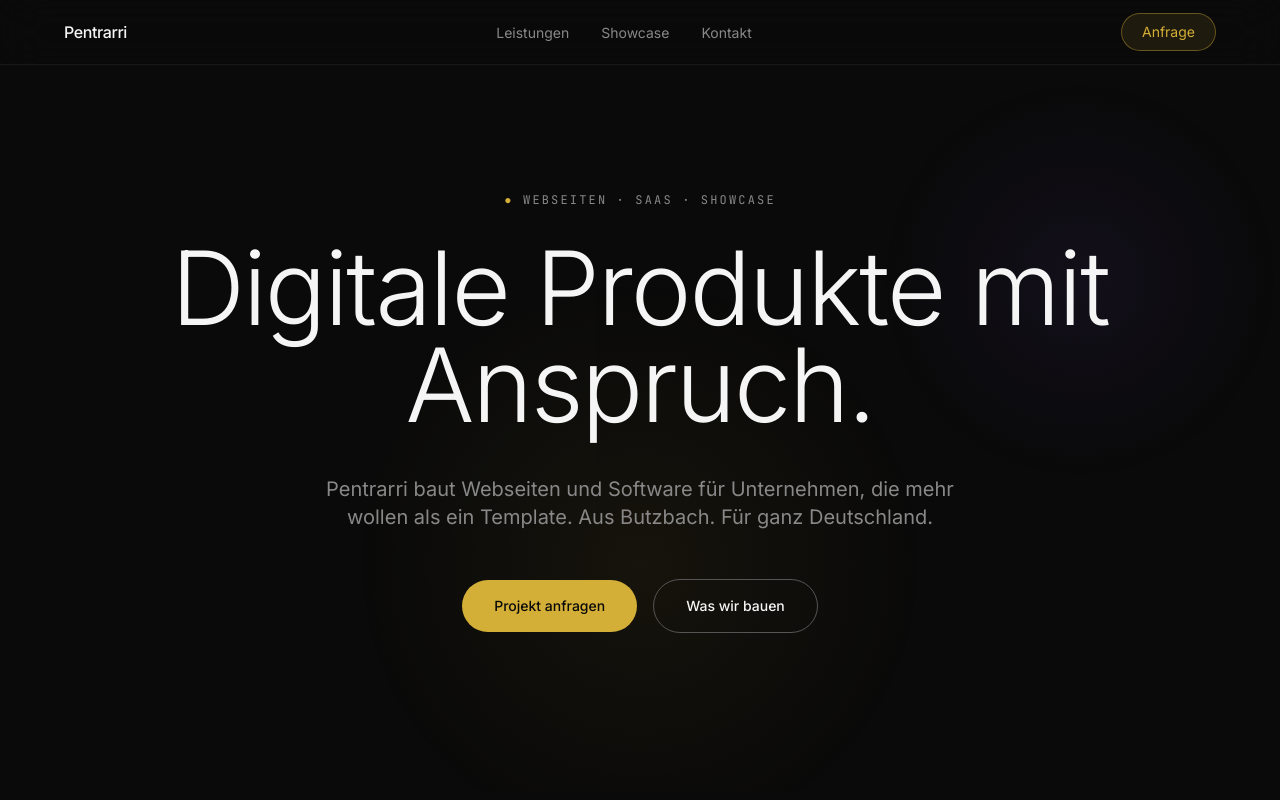
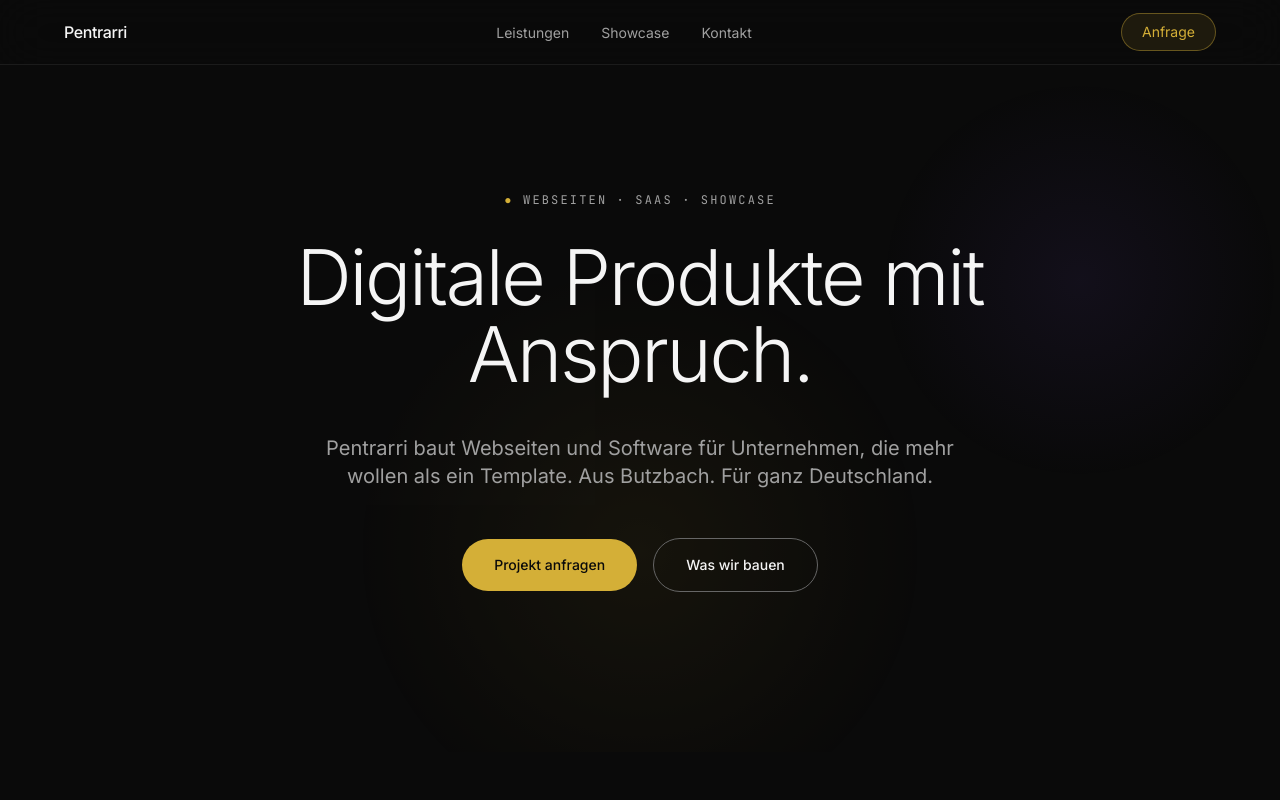
Before and after one commit to Pentrarri-cmd/pentrarri-next, a Next.js app: page / in a window 1280 px wide. Shown: the top 800 px of the page. Built offline with nearby package versions, Linux system fonts and the light colour scheme.

Commit message:
style: designsystem-token-updates fuer kontrast und hierarchie

```diff
--- a/tailwind.config.ts
+++ b/tailwind.config.ts
@@ -11,17 +11,18 @@ const config: Config = {
       colors: {
         bg: {
           DEFAULT: '#0a0a0a',
-          elevated: '#141414',
-          soft: '#1c1c1c',
+          elevated: '#161616',
+          soft: '#202020',
         },
         ink: {
           DEFAULT: '#f5f5f5',
-          muted: '#888888',
-          soft: '#555555',
+          muted: '#a0a0a0',
+          soft: '#666666',
         },
         gold: {
           DEFAULT: '#d4af37',
           glow: '#f0d878',
+          dim: '#8a7228',
         },
         glow: {
           purple: '#6b46c1',
@@ -33,9 +34,9 @@ const config: Config = {
         mono: ['var(--font-mono)', 'monospace'],
       },
       fontSize: {
-        'display-xl': ['clamp(3.5rem, 8vw, 7rem)', { lineHeight: '0.95', letterSpacing: '-0.02em' }],
-        'display-lg': ['clamp(2.5rem, 5vw, 4.5rem)', { lineHeight: '1.0', letterSpacing: '-0.015em' }],
-        'display-md': ['clamp(1.875rem, 3vw, 2.75rem)', { lineHeight: '1.1', letterSpacing: '-0.01em' }],
+        'display-xl': ['clamp(2.75rem, 6vw, 5.5rem)', { lineHeight: '1.0', letterSpacing: '-0.03em' }],
+        'display-lg': ['clamp(2rem, 4vw, 3.5rem)', { lineHeight: '1.05', letterSpacing: '-0.025em' }],
+        'display-md': ['clamp(1.5rem, 2.5vw, 2.25rem)', { lineHeight: '1.15', letterSpacing: '-0.015em' }],
       },
       letterSpacing: {
         'mono-label': '0.18em',
```
